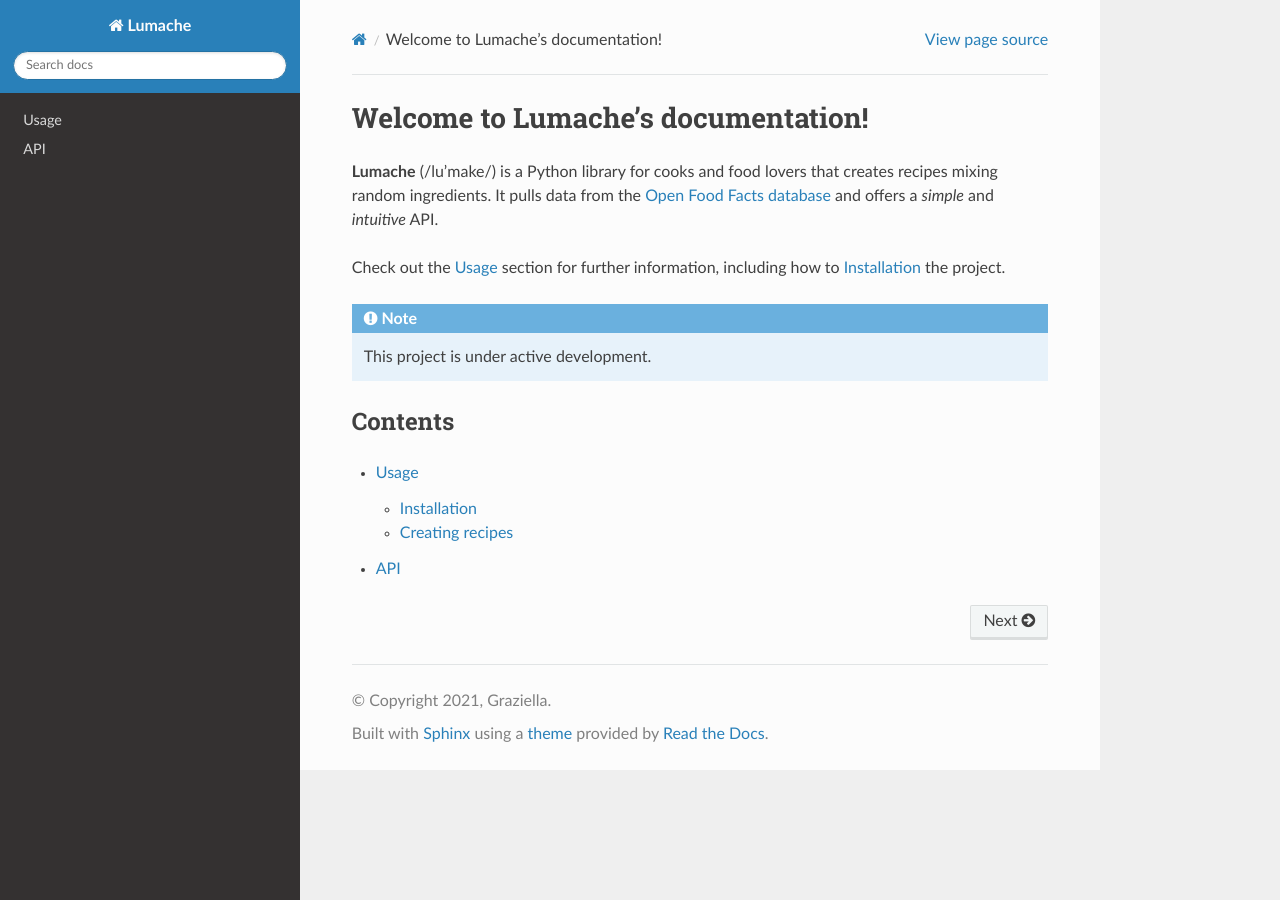
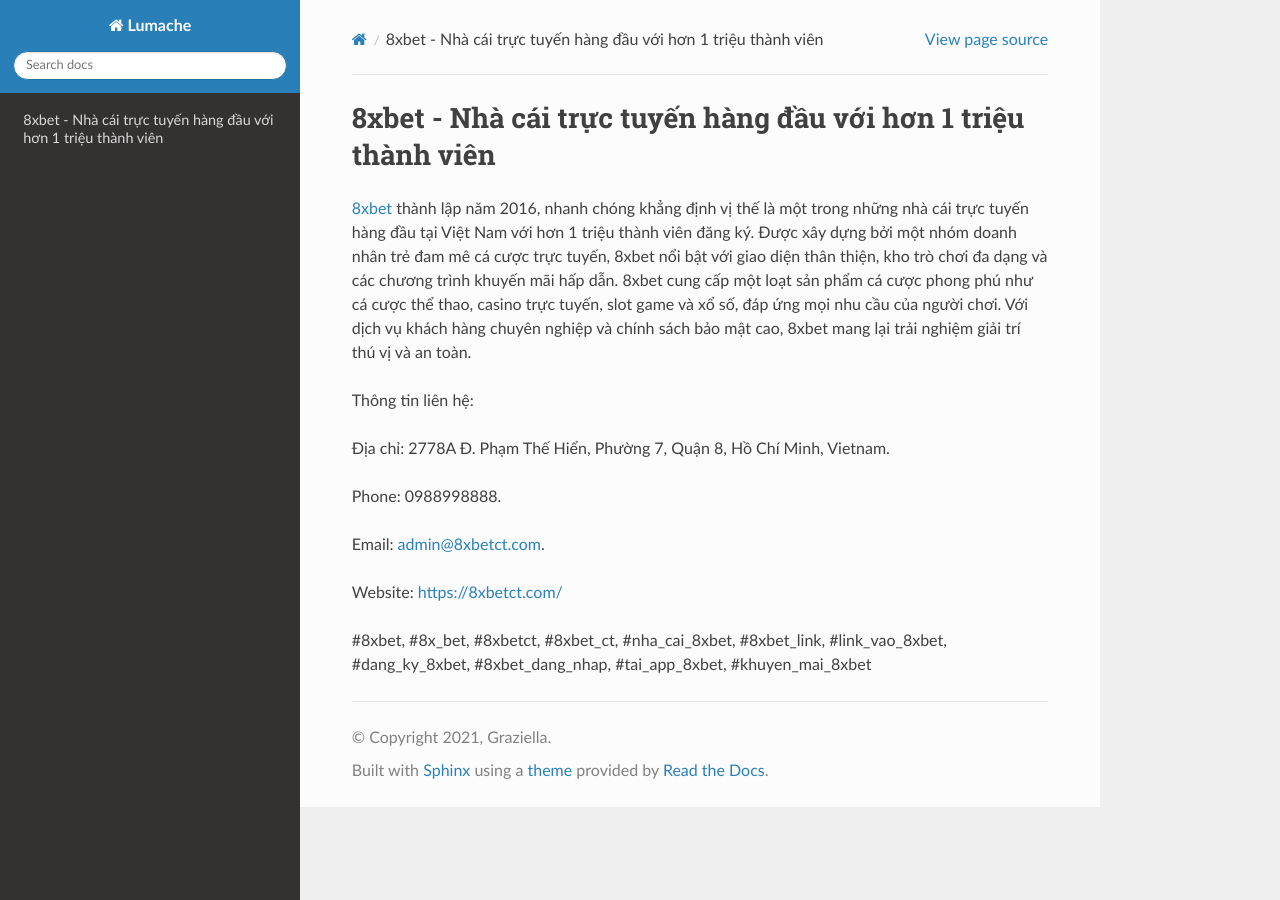
Before and after one commit to plapenanec/1link8xbetctcom, a Sphinx documentation site: the page built from docs/source/index.rst, in a window 1280 px wide. Built offline with Sphinx 7.4.7 and the Read the Docs theme 3.1.0, drawn with Linux system fonts in a browser that asks for light colours.

Commit message:
Update index.rst

```diff
--- a/docs/source/index.rst
+++ b/docs/source/index.rst
@@ -1,22 +1,16 @@
-Welcome to Lumache's documentation!
+8xbet - Nhà cái trực tuyến hàng đầu với hơn 1 triệu thành viên
 ===================================
 
-**Lumache** (/lu'make/) is a Python library for cooks and food lovers
-that creates recipes mixing random ingredients.
-It pulls data from the `Open Food Facts database <https://world.openfoodfacts.org/>`_
-and offers a *simple* and *intuitive* API.
+`8xbet <https://8xbetct.com/>`_ thành lập năm 2016, nhanh chóng khẳng định vị thế là một trong những nhà cái trực tuyến hàng đầu tại Việt Nam với hơn 1 triệu thành viên đăng ký. Được xây dựng bởi một nhóm doanh nhân trẻ đam mê cá cược trực tuyến, 8xbet nổi bật với giao diện thân thiện, kho trò chơi đa dạng và các chương trình khuyến mãi hấp dẫn. 8xbet cung cấp một loạt sản phẩm cá cược phong phú như cá cược thể thao, casino trực tuyến, slot game và xổ số, đáp ứng mọi nhu cầu của người chơi. Với dịch vụ khách hàng chuyên nghiệp và chính sách bảo mật cao, 8xbet mang lại trải nghiệm giải trí thú vị và an toàn.
 
-Check out the :doc:`usage` section for further information, including
-how to :ref:`installation` the project.
+Thông tin liên hệ:
 
-.. note::
+Địa chỉ: 2778A Đ. Phạm Thế Hiển, Phường 7, Quận 8, Hồ Chí Minh, Vietnam.
 
-   This project is under active development.
+Phone: 0988998888.
 
-Contents
---------
+Email: admin@8xbetct.com.
 
-.. toctree::
+Website: https://8xbetct.com/
 
-   usage
-   api
+#8xbet, #8x_bet, #8xbetct, #8xbet_ct, #nha_cai_8xbet, #8xbet_link, #link_vao_8xbet, #dang_ky_8xbet, #8xbet_dang_nhap, #tai_app_8xbet, #khuyen_mai_8xbet
```
